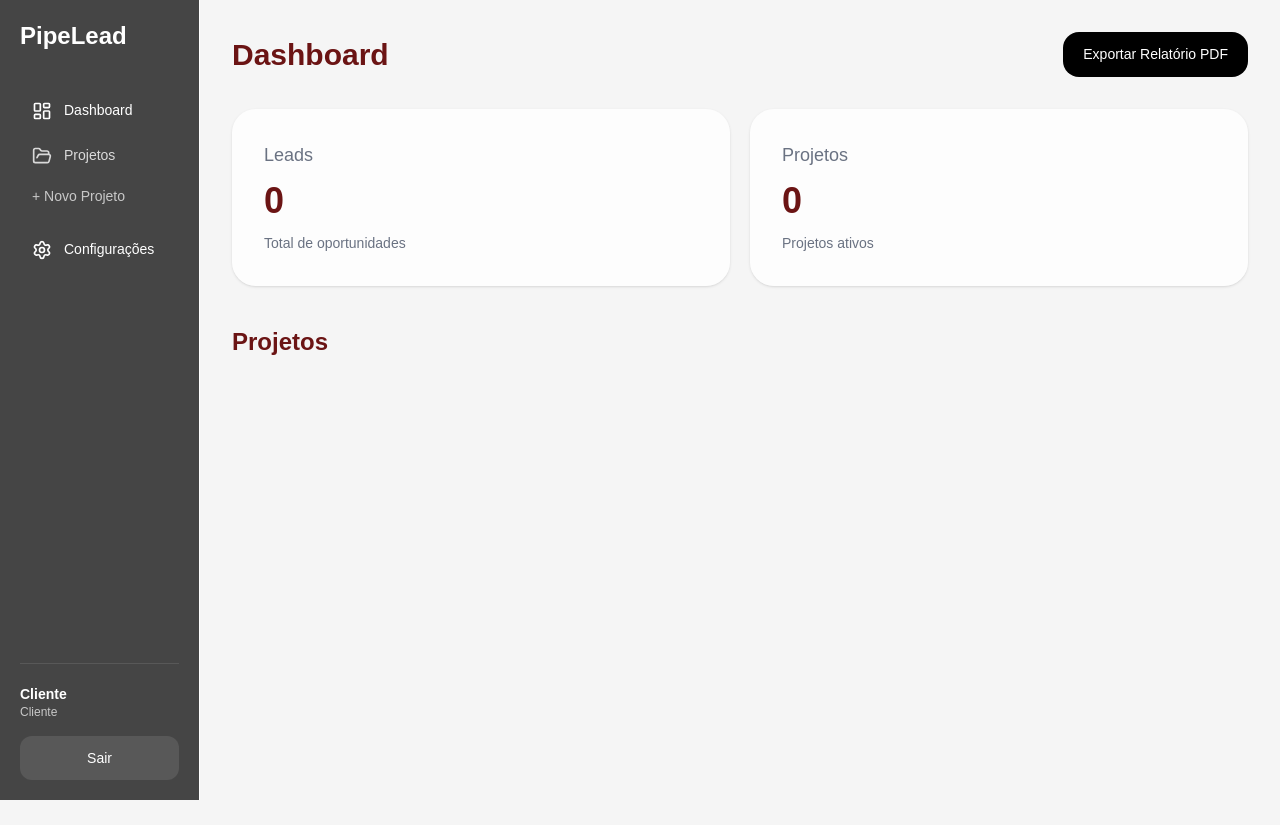
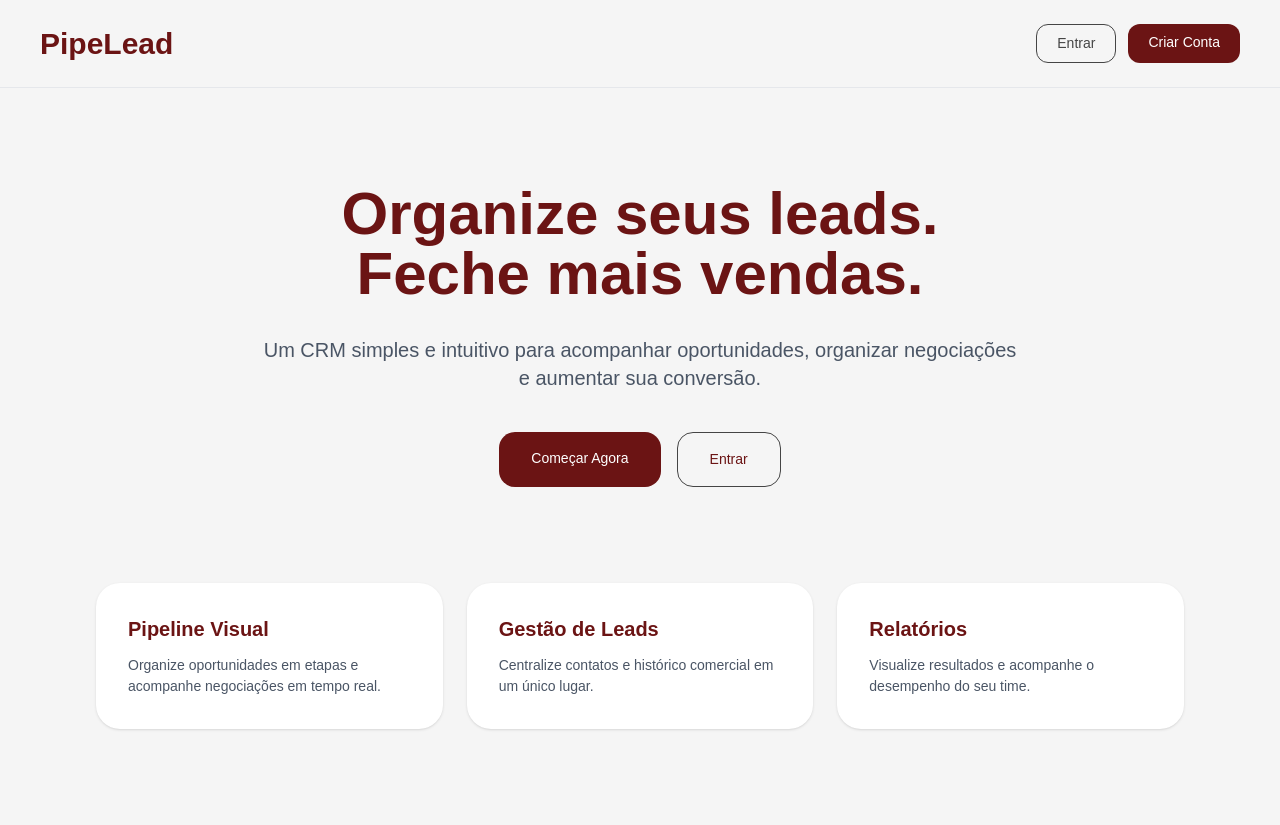
Before and after one commit to avaleadoficial/pipelead2, a Next.js app: page / in a window 1280 px wide. Before the commit the page ends 800 px from the top, so only its background shows below. Built offline with nearby package versions, Linux system fonts and the light colour scheme.

Commit message:
Revamp Home component with new layout and links

```diff
--- a/app/page.tsx
+++ b/app/page.tsx
@@ -1,5 +1,132 @@
-import DashboardPage from "./dashboard/page";
+import Link from "next/link";
 
 export default function Home() {
-  return <DashboardPage />;
+  return (
+    <main className="min-h-screen bg-[#f5f5f5]">
+
+      <header className="flex justify-between items-center px-10 py-6 border-b border-gray-200">
+
+        <h1 className="text-3xl font-bold text-[#6B1414]">
+          PipeLead
+        </h1>
+
+        <div className="flex gap-3">
+
+          <Link
+            href="/login"
+            className="
+              border
+              border-[#454545]
+              px-5
+              py-2
+              rounded-xl
+              text-[#454545]
+            "
+          >
+            Entrar
+          </Link>
+
+          <Link
+            href="/cadastro"
+            className="
+              bg-[#6B1414]
+              text-white
+              px-5
+              py-2
+              rounded-xl
+            "
+          >
+            Criar Conta
+          </Link>
+
+        </div>
+
+      </header>
+
+      <section className="max-w-6xl mx-auto px-8 py-24 text-center">
+
+        <h2 className="text-6xl font-bold text-[#6B1414]">
+          Organize seus leads.
+          <br />
+          Feche mais vendas.
+        </h2>
+
+        <p className="mt-8 text-xl text-gray-600 max-w-3xl mx-auto">
+          Um CRM simples e intuitivo para acompanhar oportunidades,
+          organizar negociações e aumentar sua conversão.
+        </p>
+
+        <div className="flex justify-center gap-4 mt-10">
+
+          <Link
+            href="/cadastro"
+            className="
+              bg-[#6B1414]
+              text-white
+              px-8
+              py-4
+              rounded-2xl
+              font-medium
+            "
+          >
+            Começar Agora
+          </Link>
+
+          <Link
+            href="/login"
+            className="
+              border
+              border-[#454545]
+              px-8
+              py-4
+              rounded-2xl
+            "
+          >
+            Entrar
+          </Link>
+
+        </div>
+
+      </section>
+
+      <section className="max-w-6xl mx-auto px-8 pb-24">
+
+        <div className="grid md:grid-cols-3 gap-6">
+
+          <div className="bg-white p-8 rounded-3xl shadow-sm">
+            <h3 className="font-bold text-xl text-[#6B1414] mb-3">
+              Pipeline Visual
+            </h3>
+
+            <p className="text-gray-600">
+              Organize oportunidades em etapas e acompanhe negociações em tempo real.
+            </p>
+          </div>
+
+          <div className="bg-white p-8 rounded-3xl shadow-sm">
+            <h3 className="font-bold text-xl text-[#6B1414] mb-3">
+              Gestão de Leads
+            </h3>
+
+            <p className="text-gray-600">
+              Centralize contatos e histórico comercial em um único lugar.
+            </p>
+          </div>
+
+          <div className="bg-white p-8 rounded-3xl shadow-sm">
+            <h3 className="font-bold text-xl text-[#6B1414] mb-3">
+              Relatórios
+            </h3>
+
+            <p className="text-gray-600">
+              Visualize resultados e acompanhe o desempenho do seu time.
+            </p>
+          </div>
+
+        </div>
+
+      </section>
+
+    </main>
+  );
 }
```
